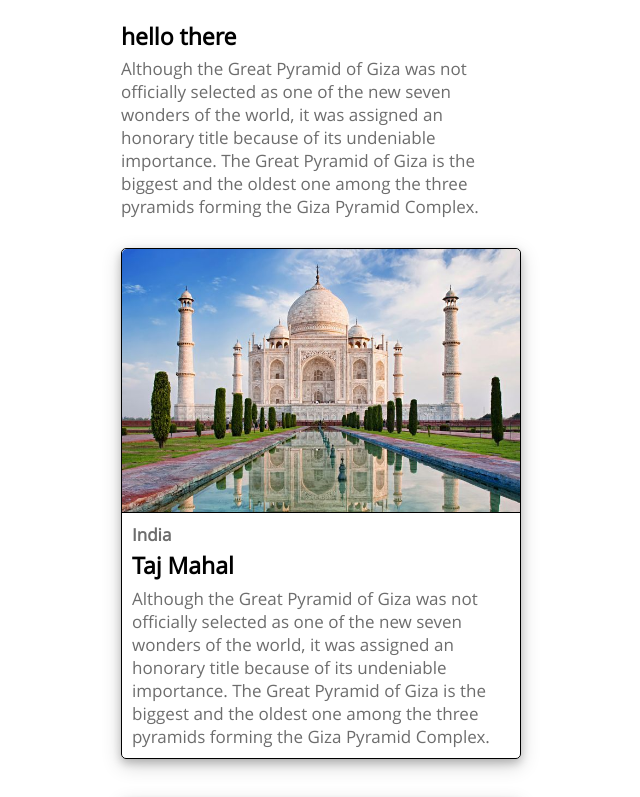
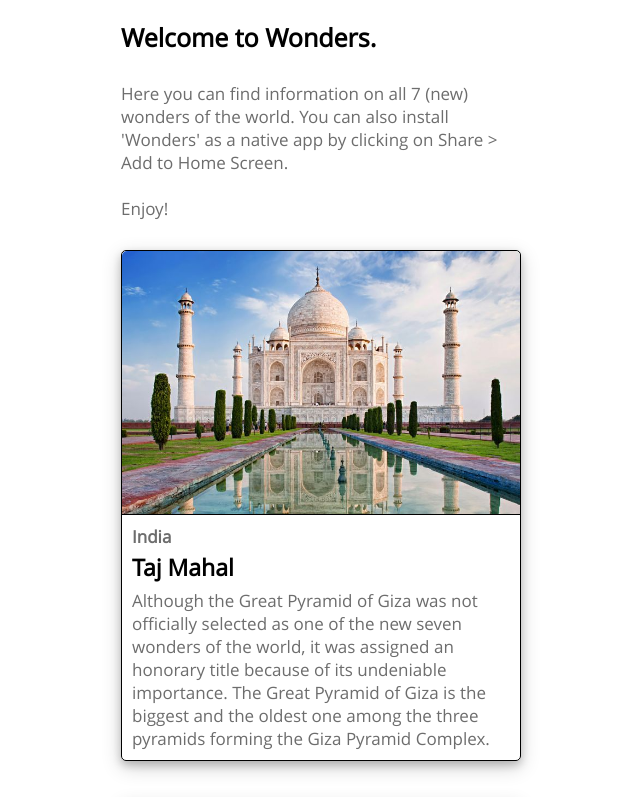
Before and after one commit to anton25360/react-Wonders, a React (Create React App) app: page / in a window 1280 px wide. Shown: the top 797 px of the page, without its empty margins (319-959 px from the left). Built offline with nearby package versions, Linux system fonts and the light colour scheme.

Commit message:
Completed intro card

```diff
--- a/src/components/IntroCard.css
+++ b/src/components/IntroCard.css
@@ -1,24 +1,17 @@
 .introContainer{
-    /* color: red; */
-    /* border: 1px solid black; */
-    /* box-shadow: 0 4px 8px 0 rgba(0, 0, 0, 0.2), 0 6px 20px 0 rgba(0, 0, 0, 0.19); */
-
     display: inline-block;
-    /* margin: 20px; */
     border-radius: 5px;
     width: 400px;
 }
 
 .introName{
-    /* padding: 3px 0 0 10px; */
     margin-top: 20px;
     text-align: left;
-    font-size: 23px;
+    font-size: 25px;
 }
 
 .introInfo{
     padding: 5px 10px 10px 0px;
-    /* border: 2px solid red; */
     text-align: left;
     color: rgb(109, 109, 109);
     font-size: 17px;
@@ -29,8 +22,4 @@
     .introContainer {
       width: 330px;
     }
-
-    /* body{
-        background-color: lightcoral;
-    } */
   }
--- a/src/components/IntroCard.js
+++ b/src/components/IntroCard.js
@@ -5,8 +5,8 @@ export class IntroCard extends Component {
     render() {
         return (
             <div className='introContainer'>
-                <h1 className='introName'>hello there</h1>
-                <p className='introInfo'>Although the Great Pyramid of Giza was not officially selected as one of the new seven wonders of the world, it was assigned an honorary title because of its undeniable importance. The Great Pyramid of Giza is the biggest and the oldest one among the three pyramids forming the Giza Pyramid Complex.</p>
+                <h1 className='introName'>Welcome to Wonders.</h1>
+                <p className='introInfo'><br/>Here you can find information on all 7 (new) wonders of the world. You can also install 'Wonders' as a native app by clicking on Share > Add to Home Screen.<br/><br/>Enjoy!</p>
             </div>
         )
     }
```
